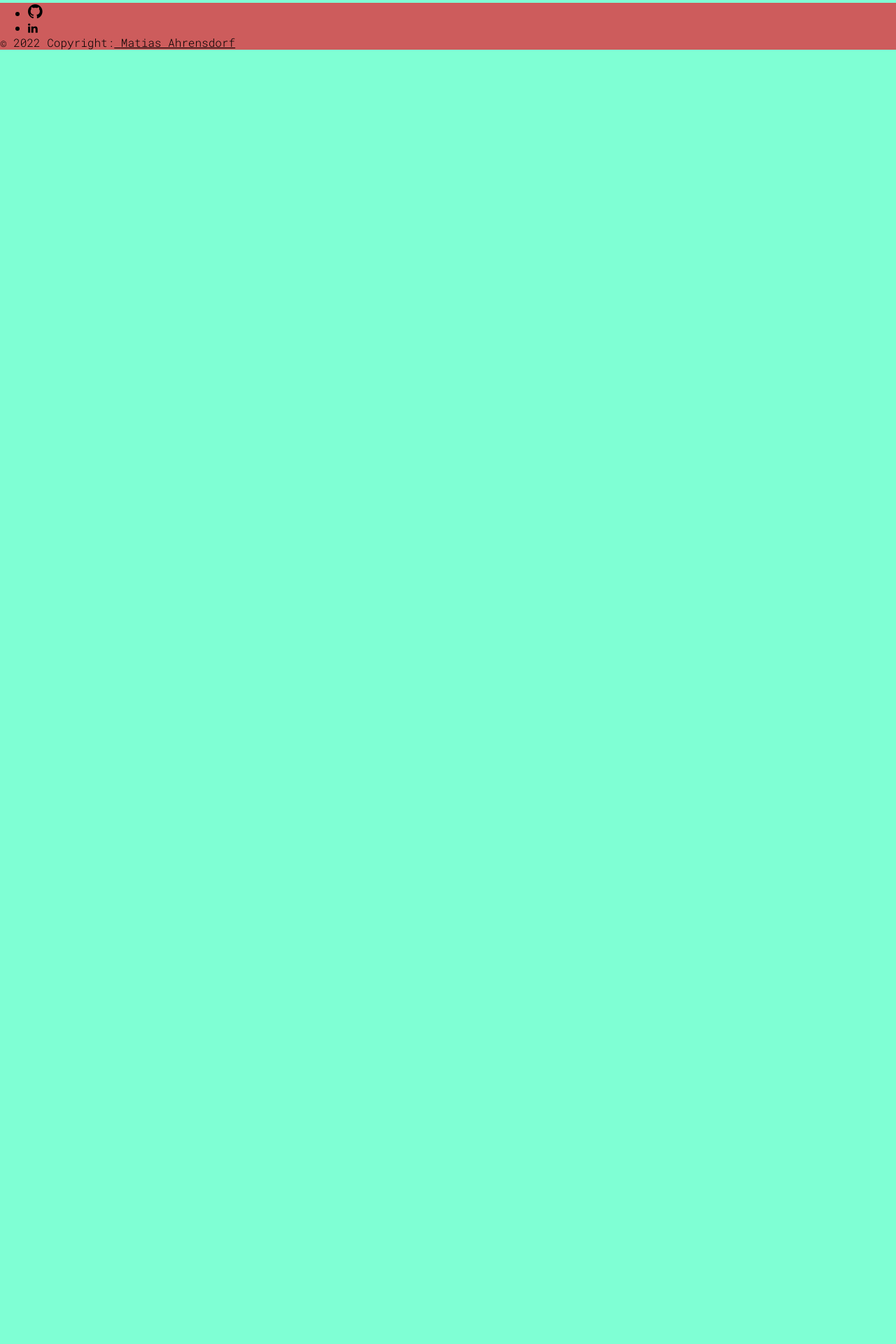
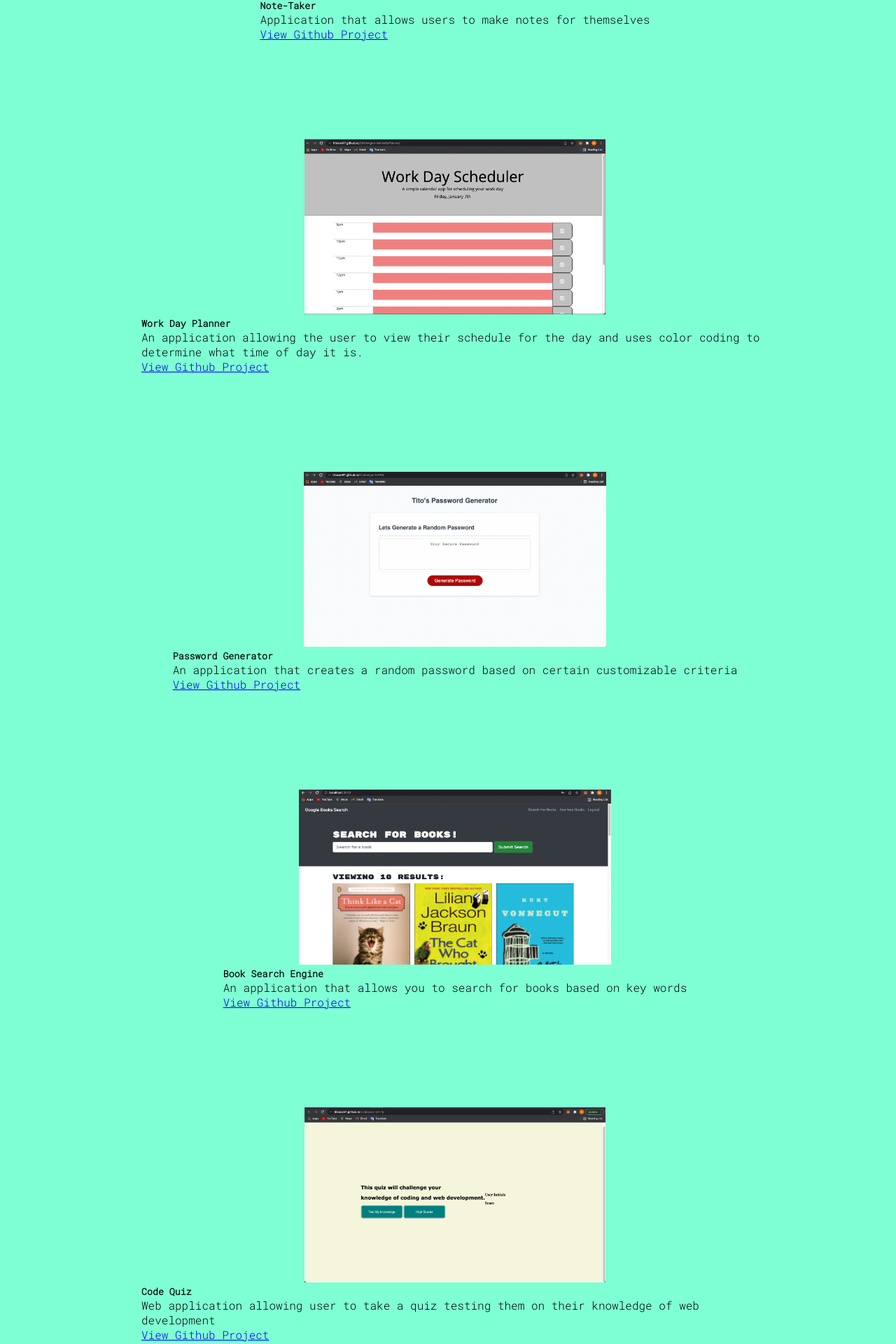
Before and after one commit to Titoxox97/React-Portfolio, a React (Create React App) app: page /portfolio in a window 1280 px wide. Shown: the part 811-2731 px from the top of the page at 70% size. Before the commit the page ends 882 px from the top, so only its background shows below. Built offline with nearby package versions, Linux system fonts and the light colour scheme.

Commit message:
fix css and add ss

```diff
--- a/src/App.css
+++ b/src/App.css
@@ -36,3 +36,13 @@
     transform: rotate(360deg);
   }
 }
+
+.card-proj-img {
+  height: 250px;
+  width: 400;
+}
+
+.centered {
+  display: flex;
+  justify-content: center;
+}
--- a/src/component/Footer.js
+++ b/src/component/Footer.js
@@ -4,7 +4,7 @@ function Footer() {
   return (
     <footer
       className="page-footer fixed-bottom font-small"
-      style={{ backgroundColor: "#CD5C5C" }}
+      style={{ backgroundColor: "#7FFFD4" }}
     >
       <div className="container">
         <ul className="list-unstyled list-inline text-center">
--- a/src/component/Project.js
+++ b/src/component/Project.js
@@ -22,11 +22,11 @@ function Project(props) {
   };
 
   return (
-    <div className="col">
+    <div className="col centered">
       <div className="card h-100" style={containerStyle}>
         <a href={deployedLink}>
           <img
-            src={require(`../assets/${imageIcon}`).default}
+            src={require(`../assets/${imageIcon}`)}
             className="card-proj-img"
             alt={descriptionImage}
           />
--- a/src/component/pages/Porfolio.js
+++ b/src/component/pages/Porfolio.js
@@ -59,6 +59,17 @@ const projectsCard = [
     backgroundColor: "#005689",
     id: 5,
   },
+  {
+    deployedLink: " https://titoxox97.github.io/CodeQuiz-CH-4/",
+    imageIcon: "SS-CodeQuiz.png",
+    descriptionImage: "Quiz web page",
+    projectName: "Code Quiz",
+    projectDescription:
+      "Web application allowing user to take a quiz testing them on their knowledge of web development",
+    githubLink: "https://github.com/Titoxox97/CodeQuiz-CH-4",
+    backgroundColor: "#005689",
+    id: 6,
+  },
 ];
 
 function Portfolio() {
--- a/src/component/pages/Resume.js
+++ b/src/component/pages/Resume.js
@@ -10,7 +10,7 @@ export default function Resume() {
     display: "flex",
     justifyContent: "center",
     alignText: "center",
-    backgroundColor: "#a2a8d3",
+    backgroundColor: "#d8e1ff",
   };
 
   return (
```
Also changed, not shown: src/assets/SS-CodeQuiz.png (added).
